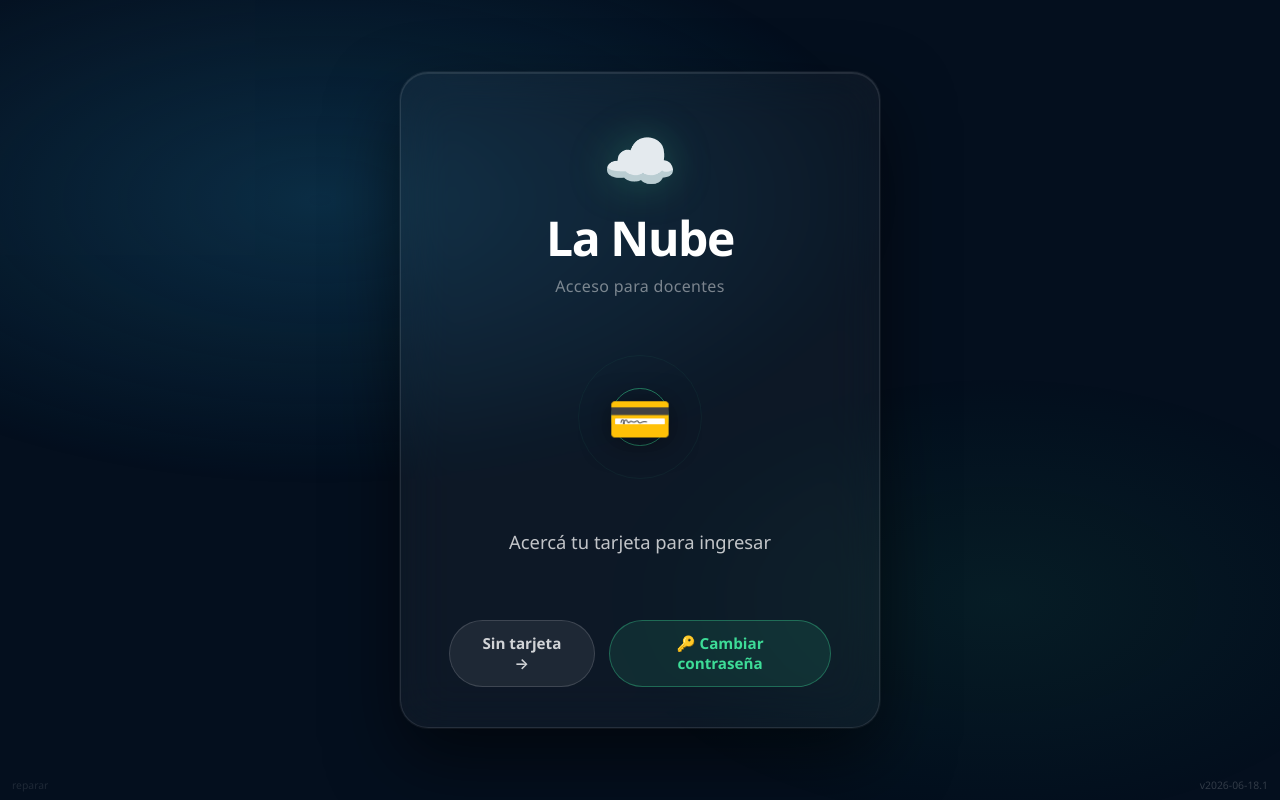
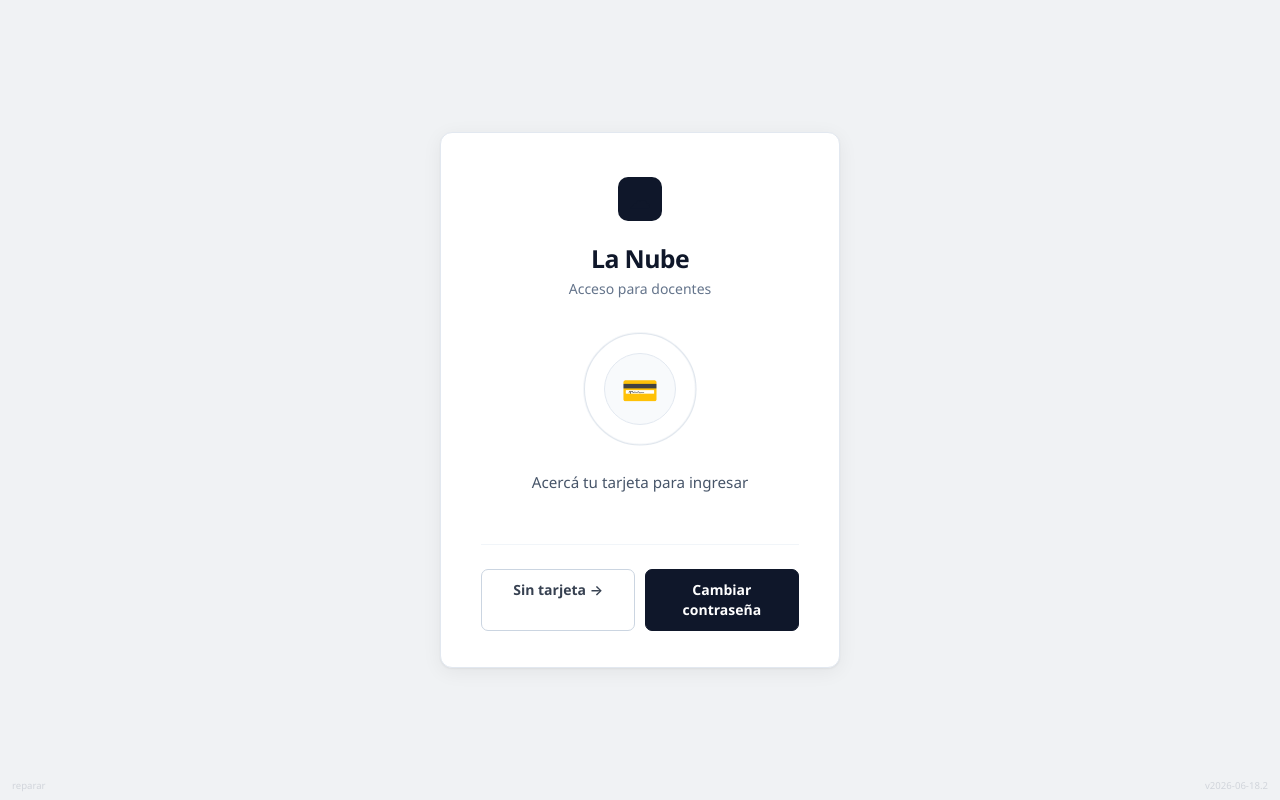
Before and after one commit to duecaz/nfc, a Flask app: page / in a window 1280 px wide. Run offline with Flask 3, Linux system fonts and the light colour scheme.

Commit message:
design: kiosko corporativo minimalista fondo gris claro v2026-06-18.2
Rediseño sobrio: fondo #f0f2f4, card blanca con borde sutil,
animación NFC discreta (un solo anillo pulsante), tipografía limpia,
botones lineales outline/solid sin decoración.

```diff
--- a/app.py
+++ b/app.py
@@ -26,7 +26,7 @@ limiter = Limiter(
     storage_uri="memory://",
 )
 
-VERSION              = "2026-06-18.1"
+VERSION              = "2026-06-18.2"
 NEXTCLOUD_URL        = os.environ.get("NEXTCLOUD_URL", "http://192.168.1.50:8181")
 NEXTCLOUD_PUBLIC_URL = os.environ.get("NEXTCLOUD_PUBLIC_URL", NEXTCLOUD_URL)
 COOKIE_DOMAIN        = os.environ.get("COOKIE_DOMAIN") or None
@@ -332,7 +332,6 @@ def auth_form():
 
     print(f"[AUTH-FORM] user={username}", flush=True)
 
-    # Genera app-token (verifica credenciales y lo usamos para abrir sesión)
     app_token, err = _get_app_token(username, password)
     if err:
         print(f"[AUTH-FORM] OCS RECHAZADO user={username}: {err}", flush=True)
@@ -340,7 +339,6 @@ def auth_form():
                                 error="Usuario o contraseña incorrectos",
                                 user=username))
 
-    # Abre sesión NC via Basic Auth con el app-token
     s, err = _nc_session_from_token(username, app_token)
     if err:
         print(f"[AUTH-FORM] SESSION ERROR user={username}: {err}", flush=True)
--- a/templates/index.html
+++ b/templates/index.html
@@ -10,159 +10,152 @@
 
     body {
       font-family: "Segoe UI", system-ui, -apple-system, sans-serif;
-      background: #040f1e;
-      color: #fff;
+      background: #f0f2f4;
+      color: #0f172a;
       display: flex;
       align-items: center;
       justify-content: center;
       min-height: 100vh;
     }
 
-    body::before {
-      content: '';
-      position: fixed; inset: 0; z-index: 0;
-      background:
-        radial-gradient(ellipse 70% 55% at 25% 25%, rgba(19,78,111,.5) 0%, transparent 65%),
-        radial-gradient(ellipse 55% 50% at 78% 75%, rgba(61,220,151,.07) 0%, transparent 60%);
-      animation: glow 9s ease-in-out infinite alternate;
-    }
-    @keyframes glow {
-      from { opacity: .7; }
-      to   { opacity: 1;  }
+    .card {
+      background: #ffffff;
+      border: 1px solid #e2e8f0;
+      border-radius: 12px;
+      padding: 2.75rem 2.5rem 2.25rem;
+      width: 90%; max-width: 400px;
+      text-align: center;
+      box-shadow: 0 1px 2px rgba(0,0,0,.05), 0 4px 20px rgba(0,0,0,.06);
     }
 
-    .card {
-      position: relative; z-index: 1;
-      background: rgba(255,255,255,.04);
-      border: 1px solid rgba(255,255,255,.1);
-      border-radius: 28px;
-      padding: 3.5rem 3rem 2.5rem;
-      width: 90%; max-width: 480px;
-      text-align: center;
-      box-shadow:
-        0 0 0 1px rgba(255,255,255,.05),
-        0 30px 70px rgba(0,0,0,.55),
-        inset 0 1px 0 rgba(255,255,255,.09);
-      backdrop-filter: blur(24px);
-    }
-
-    .logo {
-      font-size: 60px;
+    .logo-mark {
+      width: 44px; height: 44px;
+      background: #0f172a;
+      border-radius: 10px;
+      display: inline-flex;
+      align-items: center;
+      justify-content: center;
+      font-size: 22px;
+      margin-bottom: 1.25rem;
       line-height: 1;
-      display: block;
-      margin-bottom: 1rem;
-      filter: drop-shadow(0 0 20px rgba(61,220,151,.25));
     }
 
     h1 {
-      font-size: 3rem;
+      font-size: 1.55rem;
       font-weight: 700;
-      letter-spacing: -.03em;
-      margin-bottom: .3rem;
+      letter-spacing: -.025em;
+      color: #0f172a;
+      margin-bottom: .25rem;
     }
 
     .sub {
-      font-size: 1rem;
-      color: rgba(255,255,255,.45);
-      margin-bottom: 2.5rem;
-      letter-spacing: .02em;
+      font-size: .875rem;
+      color: #64748b;
+      margin-bottom: 2.25rem;
     }
 
-    /* NFC animation */
+    /* NFC zone */
     .nfc-wrap {
       position: relative;
-      width: 160px; height: 160px;
-      margin: 0 auto 2rem;
+      width: 110px; height: 110px;
+      margin: 0 auto 1.75rem;
       display: flex;
       align-items: center;
       justify-content: center;
     }
 
-    .wave {
-      position: absolute;
+    .nfc-ring {
+      position: absolute; inset: 0;
       border-radius: 50%;
-      border: 1.5px solid rgba(61,220,151,.55);
-      animation: wave 2.7s cubic-bezier(.4,0,.2,1) infinite;
-    }
-    .wave:nth-child(1) { animation-delay: 0s;   }
-    .wave:nth-child(2) { animation-delay: .75s;  }
-    .wave:nth-child(3) { animation-delay: 1.5s;  }
-
-    @keyframes wave {
-      0%   { width: 48px;  height: 48px;  opacity: .9; border-color: rgba(61,220,151,.7); }
-      100% { width: 158px; height: 158px; opacity: 0;  border-color: rgba(61,220,151,0); }
+      border: 1px solid #cbd5e1;
+      animation: ringPulse 3s ease-in-out infinite;
     }
 
-    .nfc-icon {
+    @keyframes ringPulse {
+      0%, 100% { transform: scale(1);    opacity: 1;  }
+      50%       { transform: scale(1.07); opacity: .4; }
+    }
+
+    .nfc-inner {
       position: relative; z-index: 1;
-      font-size: 52px;
-      filter: drop-shadow(0 4px 14px rgba(0,0,0,.5));
+      width: 72px; height: 72px;
+      border-radius: 50%;
+      background: #f8fafc;
+      border: 1px solid #e2e8f0;
+      display: flex;
+      align-items: center;
+      justify-content: center;
+      font-size: 30px;
     }
 
     /* Status */
     .status {
-      font-size: 1.15rem;
+      font-size: .95rem;
       font-weight: 500;
-      min-height: 1.6rem;
-      color: rgba(255,255,255,.75);
-      transition: color .3s;
+      color: #475569;
+      min-height: 1.4rem;
+      transition: color .25s;
     }
-    .status.ok  { color: #3ddc97; }
-    .status.err { color: #ff6b6b; }
+    .status.ok  { color: #16a34a; }
+    .status.err { color: #dc2626; }
 
     .uid {
-      margin-top: .4rem;
+      margin-top: .3rem;
       font-family: monospace;
-      font-size: .82rem;
-      color: rgba(255,255,255,.3);
-      min-height: 1.2rem;
+      font-size: .78rem;
+      color: #94a3b8;
+      min-height: 1rem;
     }
 
-    /* Bottom buttons inside card */
+    hr {
+      border: none;
+      border-top: 1px solid #f1f5f9;
+      margin: 1.75rem 0 1.5rem;
+    }
+
+    /* Buttons */
     .actions {
-      margin-top: 2.5rem;
       display: flex;
-      gap: .9rem;
-      justify-content: center;
+      gap: .6rem;
     }
     .btn {
-      padding: .78rem 1.55rem;
-      border-radius: 50px;
-      font-size: .95rem;
+      flex: 1;
+      padding: .65rem 1rem;
+      border-radius: 7px;
+      font-size: .875rem;
       font-weight: 600;
       text-decoration: none;
-      transition: all .2s;
-      display: inline-flex;
-      align-items: center;
-      gap: .35rem;
+      text-align: center;
+      transition: all .15s;
+      display: block;
+      line-height: 1.4;
     }
-    .btn-ghost {
-      background: rgba(255,255,255,.07);
-      border: 1px solid rgba(255,255,255,.14);
-      color: rgba(255,255,255,.8);
+    .btn-outline {
+      background: transparent;
+      border: 1px solid #cbd5e1;
+      color: #374151;
     }
-    .btn-ghost:hover  { background: rgba(255,255,255,.13); color: #fff; }
-    .btn-ghost:active { background: rgba(255,255,255,.18); }
+    .btn-outline:hover  { background: #f8fafc; border-color: #94a3b8; }
+    .btn-outline:active { background: #f1f5f9; }
 
-    .btn-accent {
-      background: rgba(61,220,151,.11);
-      border: 1px solid rgba(61,220,151,.35);
-      color: #3ddc97;
+    .btn-solid {
+      background: #0f172a;
+      border: 1px solid #0f172a;
+      color: #fff;
     }
-    .btn-accent:hover  { background: rgba(61,220,151,.2); }
-    .btn-accent:active { background: rgba(61,220,151,.28); }
+    .btn-solid:hover  { background: #1e293b; }
+    .btn-solid:active { background: #070d18; }
 
-    /* Tiny repair link */
+    /* Tiny links */
     .repair-link {
       position: fixed; bottom: .5rem; left: .75rem;
-      font-size: .65rem; opacity: .18;
-      color: rgba(255,255,255,.6); text-decoration: none;
+      font-size: .6rem; color: #d1d5db; text-decoration: none;
     }
-    .repair-link:hover { opacity: .5; }
+    .repair-link:hover { color: #9ca3af; }
 
     .ver {
       position: fixed; bottom: .5rem; right: .75rem;
-      font-size: .65rem; opacity: .18; pointer-events: none;
+      font-size: .6rem; color: #d1d5db; pointer-events: none;
     }
 
     #catcher {
@@ -175,23 +168,23 @@
   <input id="catcher" autocomplete="off" autofocus>
 
   <div class="card">
-    <span class="logo">&#x2601;&#xFE0F;</span>
+    <div class="logo-mark">&#x2601;</div>
     <h1>La Nube</h1>
     <p class="sub">Acceso para docentes</p>
 
     <div class="nfc-wrap">
-      <div class="wave"></div>
-      <div class="wave"></div>
-      <div class="wave"></div>
-      <span class="nfc-icon">&#x1F4B3;</span>
+      <div class="nfc-ring"></div>
+      <div class="nfc-inner">&#x1F4B3;</div>
     </div>
 
     <div class="status" id="status">Acercá tu tarjeta para ingresar</div>
     <div class="uid" id="uid"></div>
 
+    <hr>
+
     <div class="actions">
-      <a class="btn btn-ghost" href="/login-manual">Sin tarjeta &rarr;</a>
-      <a class="btn btn-accent" href="/cambiar-clave">&#x1F511; Cambiar contraseña</a>
+      <a class="btn btn-outline" href="/login-manual">Sin tarjeta &rarr;</a>
+      <a class="btn btn-solid"   href="/cambiar-clave">Cambiar contraseña</a>
     </div>
   </div>
 
@@ -246,7 +239,7 @@
         const r    = await fetch('/auth', { method: 'POST', body: new URLSearchParams({ uid }) });
         const data = await r.json();
         if (data.ok) {
-          setStatus('¡Bienvenido! Abriendo tus archivos…', 'ok');
+          setStatus('Bienvenido. Abriendo archivos…', 'ok');
           window.location.href = data.redirect;
         } else if (r.status === 404) {
           setStatus('Tarjeta no registrada', 'err');
```
